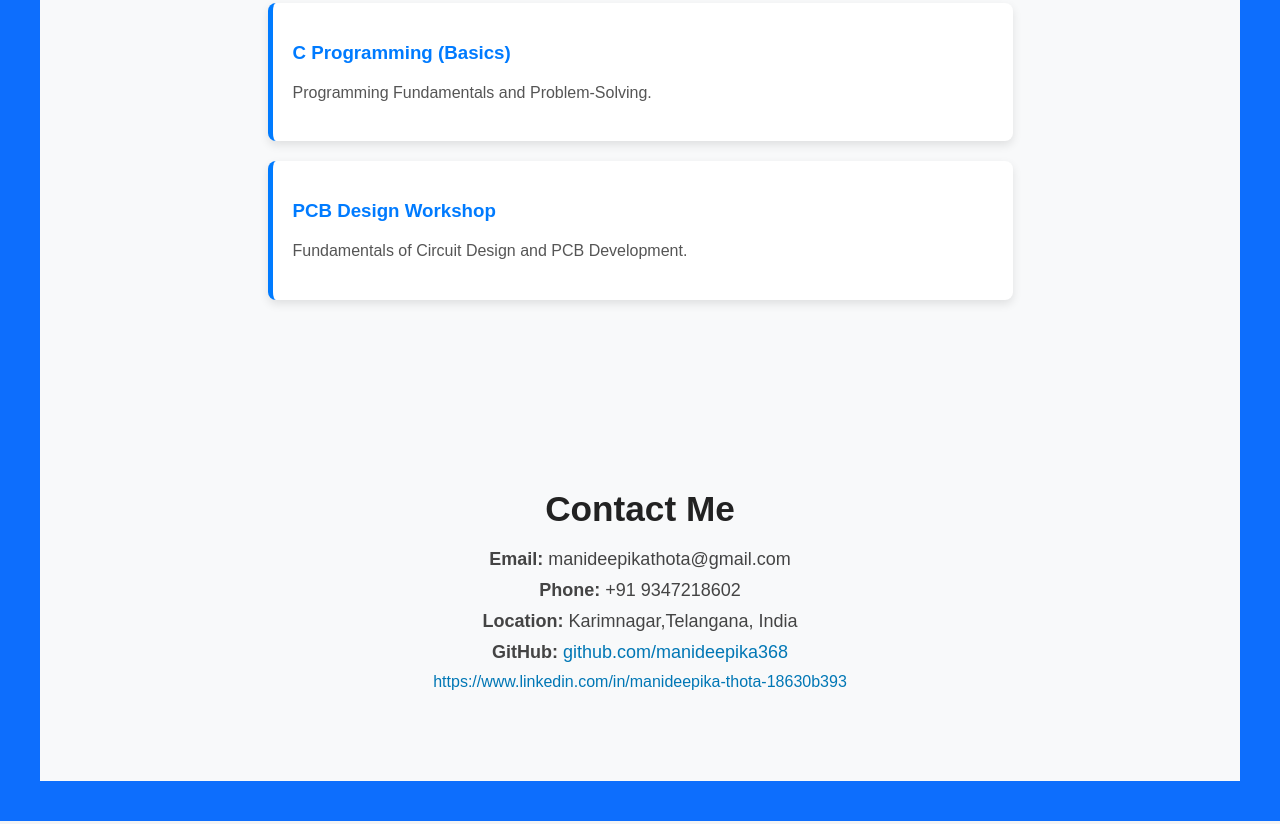
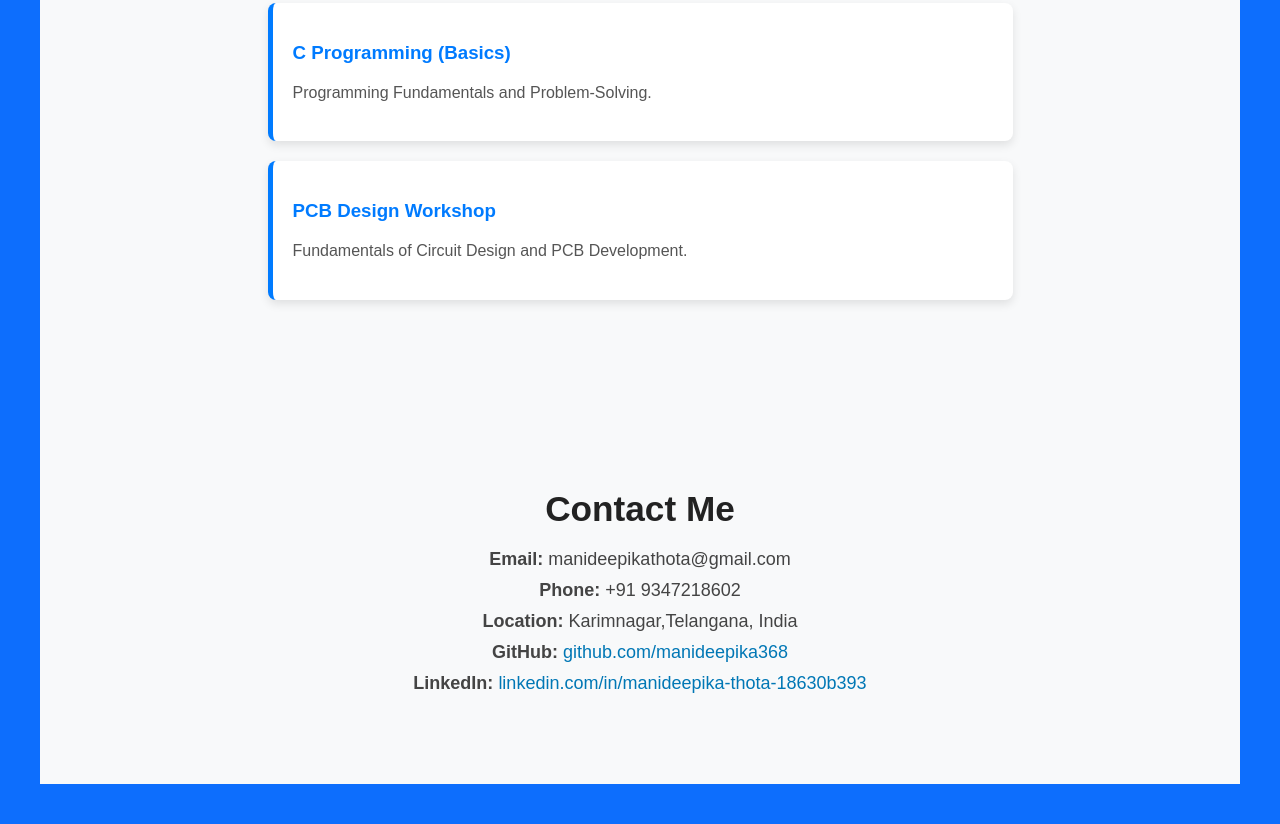
Before and after one commit to manideepika368/FUTURE_FS_01, a plain HTML site: page index.html in a window 1280 px wide. Shown: the part 3458-4282 px from the top of the page. Drawn offline with Linux system fonts and the light colour scheme.

Commit message:
fix github and linkdin links

```diff
--- a/index.html
+++ b/index.html
@@ -163,13 +163,16 @@
             <p><strong>Email:</strong> manideepikathota@gmail.com</p>
             <p><strong>Phone:</strong> +91 9347218602</p>
             <p><strong>Location:</strong> Karimnagar,Telangana, India</p>
-            <p><strong>GitHub:</strong> <a href="https://github.com/manideepika368" target="_blank">github.com/manideepika368</a></p>
-            <a href="/https://www.linkedin.com/in/manideepika-thota-18630b393/" target="_blank">
-    https://www.linkedin.com/in/manideepika-thota-18630b393
-</a>
-
+           <p>
+    <strong>GitHub:</strong>
+    <a href="https://github.com/manideepika368" target="_blank">
+        github.com/manideepika368
     </a>
 </p>
-        </div>
-    </div>
-</section>
+
+<p>
+    <strong>LinkedIn:</strong>
+    <a href="https://www.linkedin.com/in/manideepika-thota-18630b393/" target="_blank">
+        linkedin.com/in/manideepika-thota-18630b393
+    </a>
+</p>
```
